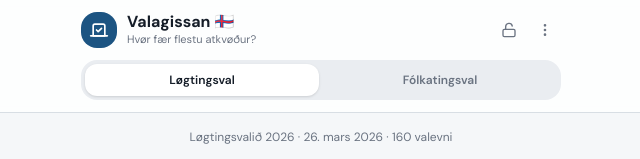
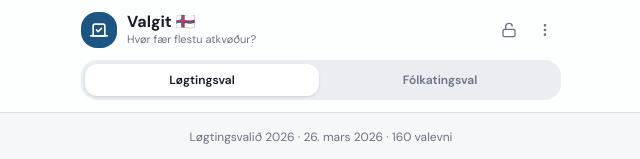
Before and after one commit to suuunly/valgit, a React (Vite) app: page / in a window 1280 px wide. Shown: the top 159 px of the page, without its empty margins (319-959 px from the left). Built offline with nearby package versions, Linux system fonts and the light colour scheme.

Commit message:
chore: rename app from Valagissan to Valgit
https://claude.ai/code/session_017twK5fLJeo3JL8tyAnkkys

```diff
--- a/index.html
+++ b/index.html
@@ -7,7 +7,7 @@
     <meta name="description" content="Hvør fær flestu atkvøður? Giska á valúrslitið til Løgtingsval og Fólkatingsval 2026." />
     <meta name="apple-mobile-web-app-capable" content="yes" />
     <meta name="apple-mobile-web-app-status-bar-style" content="black-translucent" />
-    <title>Valagissan 🇫🇴 – Giska á valið</title>
+    <title>Valgit 🇫🇴 – Giska á valið</title>
     <link rel="preconnect" href="https://fonts.googleapis.com" />
     <link rel="preconnect" href="https://fonts.gstatic.com" crossorigin />
     <link href="https://fonts.googleapis.com/css2?family=DM+Sans:ital,opsz,wght@0,9..40,400;0,9..40,500;0,9..40,600;0,9..40,700;1,9..40,400&display=swap" rel="stylesheet" />
--- a/src/pages/Index.tsx
+++ b/src/pages/Index.tsx
@@ -119,7 +119,7 @@ const Index = () => {
               </div>
               <div>
                 <h1 className="text-base font-bold leading-tight text-foreground" style={{ lineHeight: '1.15' }}>
-                  Valagissan 🇫🇴
+                  Valgit 🇫🇴
                 </h1>
                 <p className="text-[11px] text-muted-foreground">Hvør fær flestu atkvøður?</p>
               </div>
```
